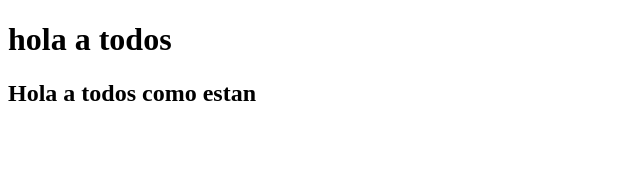
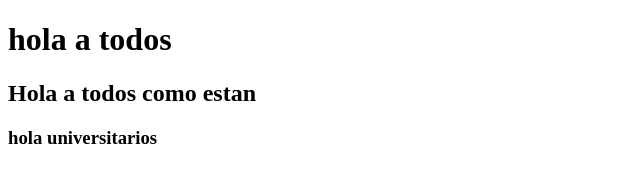
Before and after one commit to andres07torres/pruebas, a plain HTML site: page index.html in a window 1280 px wide. Shown: the whole page, without its empty margins (0-640 px from the left). Drawn offline with Linux system fonts and the light colour scheme.

Commit message:
ADD prueba 3

```diff
--- a/index.html
+++ b/index.html
@@ -12,6 +12,9 @@
     <h2>
         Hola a todos como estan
     </h2>
+    <h3>
+        hola universitarios
+    </h3>
 
 </body>
 </html>
```
